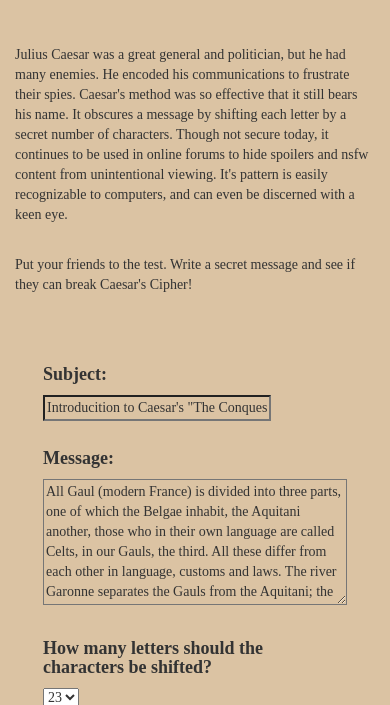
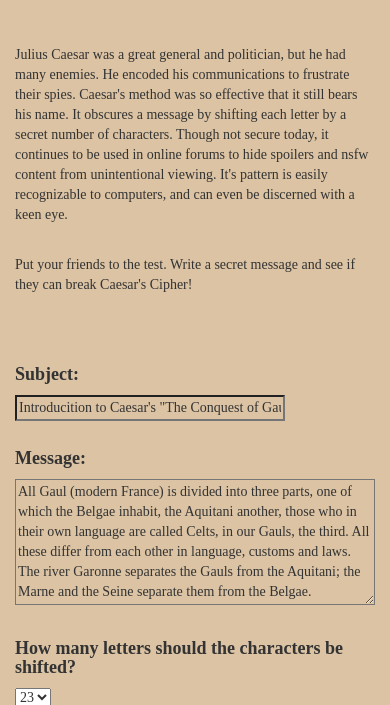
Before and after one commit to GreenGiraffe1/Caesars-Cipher, a plain HTML site: page app/index.html in a window 390 px wide. Shown: the part 86-791 px from the top of the page. Drawn offline with nearby package versions, Linux system fonts and the light colour scheme; some packages are replaced by stand-ins of ours; files that its build step writes are made by us from their sources; a web font is replaced by a local one.

Commit message:
feat: Add responsive margins to media query

```diff
--- a/app/styles/main.css
+++ b/app/styles/main.css
@@ -13,8 +13,8 @@
 }
 .subject, .body, .character-shift {
     margin-top: 2em;
-    margin-left: 2em;
-    margin-right: 2em;
+    margin-left: 0;
+    margin-right: 0;
 }
 .cycle {
     height: 5em;
@@ -79,4 +79,8 @@
     padding-left: 0;
     padding-right: 0;
   }
+  .subject, .body, .character-shift {
+      margin-left: 2em;
+      margin-right: 2em;
+  }
 }
```
